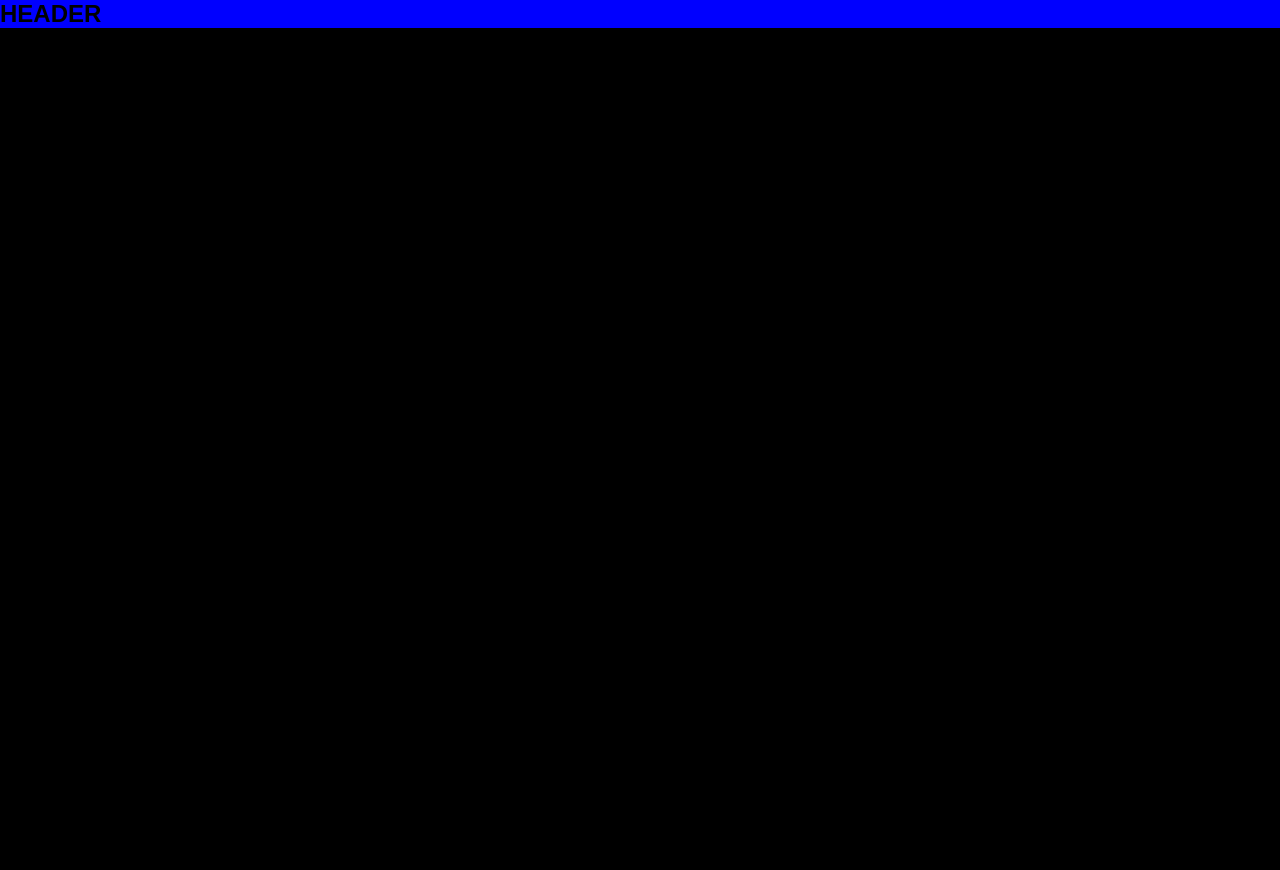
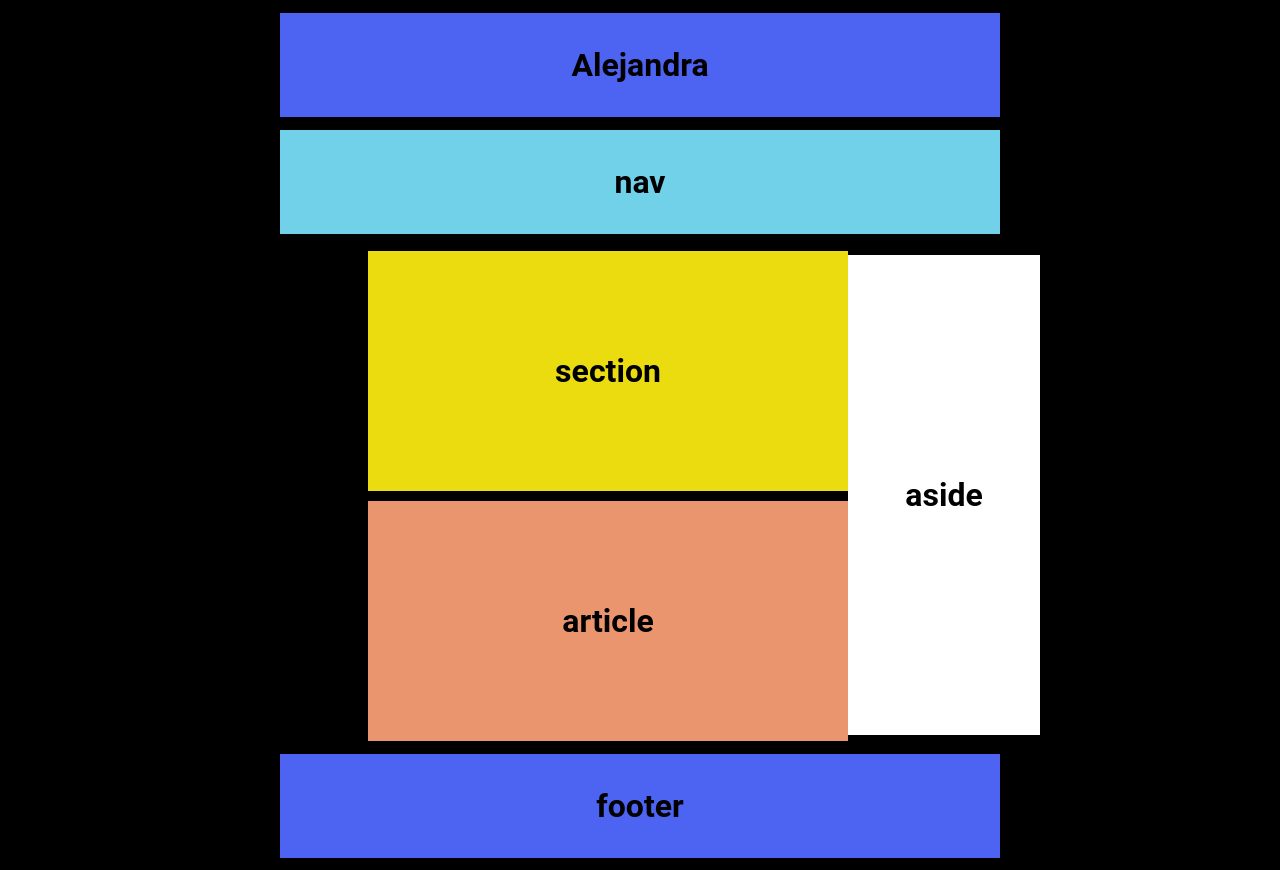
Before and after one commit to 4yob/atividade05-edu, a plain HTML site: page index.html in a window 1280 px wide. Before the commit the page ends 800 px from the top, so only its background shows below. Drawn offline with Linux system fonts and the light colour scheme.

Commit message:
feat: finish activity

```diff
--- a/index.css
+++ b/index.css
@@ -2,12 +2,95 @@
     margin: 0;
     padding: 0;
     box-sizing: border-box;
+    font-family: "Roboto", sans-serif;
+}
+
+h1 {
+    font-size: 2rem;
 }
 
 body {
-    font-family: Arial, Helvetica, sans-serif;
+    display: flex;
+    flex-direction: column;
+    align-items: center;
     background-color: black;
 }
 
-.header {
-    background-color: blue;
+header {
+    display: flex;
+    background-color: rgb(76, 100, 241);
+    height: 6.5rem;
+    width: 45rem;
+    align-items: center;
+    justify-content: center;
+    margin-top: 1%;
+}
+
+nav {
+    display: flex;
+    background-color: rgb(113, 209, 233);
+    height: 6.5rem;
+    width: 45rem;
+    align-items: center;
+    justify-content: center;
+    margin-top: 1%;
+}
+
+.container {
+    display: flex;
+    flex-direction: row;
+    margin-top: 1%;
+    justify-content: space-around;
+    align-items: center;
+    width: 42.5%;
+}
+
+.container .small-container {
+    display: flex;
+    flex-direction: column;
+}
+
+section {
+    display: flex;
+    background-color: rgb(235, 220, 15);
+    height: 15rem;
+    width: 30rem;
+    align-items: center;
+    justify-content: center;
+    margin-top: 1%;
+}
+
+article {
+    display: flex;
+    background-color: rgb(235, 149, 110);
+    height: 15rem;
+    width: 30rem;
+    align-items: center;
+    justify-content: center;
+    margin-top: 2%;
+}
+
+.container .small-container2 {
+    display: flex;
+    justify-content: end;
+}
+
+aside {
+    display: flex;
+    background-color: rgb(255, 255, 255);
+    height: 30rem;
+    width: 12rem;
+    align-items: center;
+    justify-content: center;
+    margin-top: 1%;
+}
+
+footer {
+    display: flex;
+    background-color: rgb(76, 100, 241);
+    height: 6.5rem;
+    width: 45rem;
+    align-items: center;
+    justify-content: center;
+    margin: 1% 0;
+}
--- a/index.html
+++ b/index.html
@@ -1,29 +1,39 @@
 <!DOCTYPE html>
 <html lang="pt-BR">
+
 <head>
     <meta charset="UTF-8">
     <meta name="viewport" content="width=device-width, initial-scale=1.0">
-    <title>Atividade - Flexbox</title>
+    <title>Atividade 05 - Flexbox</title>
     <link rel="stylesheet" href="index.css">
 </head>
+
 <body>
-    <section class="header">
-        <h1>HEADER</h1>
-    </section>
-    <section class="nav">
-        <h1>NAV</h1>
-    </section>
-    <section class="section">
-        <h1>SECTION</h1>
-    </section>
-    <section class="article">
-        <h1>ARTICLE</h1>
-    </section>
-    <section class="aside">
-        <h1>ASIDE</h1>
-    </section>
-    <section class="footer">
-        <h1>FOOTER</h1>
-    </section>
+    <header>
+        <h1>Alejandra</h1>
+    </header>
+    <nav>
+        <h1>nav</h1>
+    </nav>
+    <div class="container">
+        <div class="small-container">
+            <section>
+                <h1>section</h1>
+            </section>
+            <article>
+                <h1>article</h1>
+            </article>
+        </div>
+        <div class="small-container2">
+            <aside>
+                <h1>aside</h1>
+            </aside>
+        </div>
+
+    </div>
+    <footer>
+        <h1>footer</h1>
+    </footer>
 </body>
+
 </html>
```
